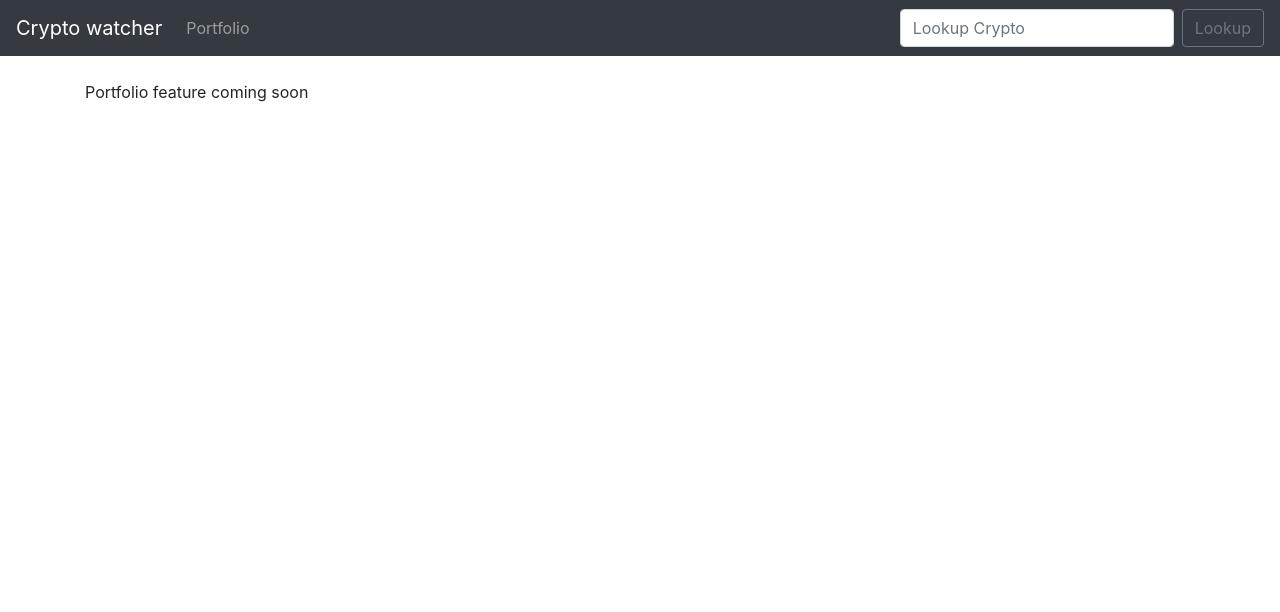
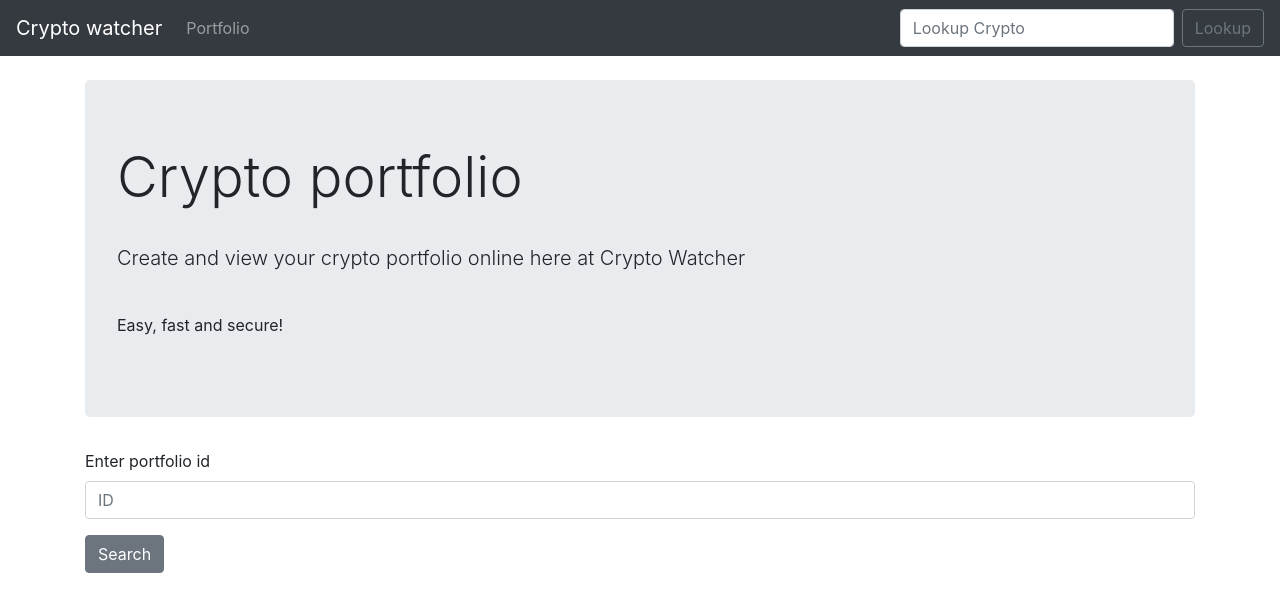
Before and after one commit to mihai-lascu/CryptoWatcher, a Django app: page /portfolio/ in a window 1280 px wide. Shown: the top 612 px of the page. Run offline with Django 3.2, Linux system fonts and the light colour scheme; some libraries are stand-ins or nearby versions.

Commit message:
Working at the Portfolio.

```diff
--- a/CryptoWatcher/mysite/crypto/templates/crypto/base.html
+++ b/CryptoWatcher/mysite/crypto/templates/crypto/base.html
@@ -13,7 +13,7 @@
   <body>
 
     <nav class="navbar navbar-expand-lg navbar-dark bg-dark">
-  <a class="navbar-brand" href="{% url 'home' %}">Crypto watcher</a>
+  <a class="navbar-brand" href="{% url 'crypto:home' %}">Crypto watcher</a>
   <button class="navbar-toggler" type="button" data-toggle="collapse" data-target="#navbarSupportedContent" aria-controls="navbarSupportedContent" aria-expanded="false" aria-label="Toggle navigation">
     <span class="navbar-toggler-icon"></span>
   </button>
@@ -21,10 +21,10 @@
   <div class="collapse navbar-collapse" id="navbarSupportedContent">
     <ul class="navbar-nav mr-auto">
       <li class="nav-item">
-        <a class="nav-link" href="{% url 'portfolio' %}">Portfolio</a>
+        <a class="nav-link" href="{% url 'crypto:portfolio' %}">Portfolio</a>
       </li>
     </ul>
-    <form class="form-inline my-2 my-lg-0" method="POST" action="{% url 'prices' %}">
+    <form class="form-inline my-2 my-lg-0" method="POST" action="{% url 'crypto:prices' %}">
       {% csrf_token %}
       <input class="form-control mr-sm-2" type="search" placeholder="Lookup Crypto" aria-label="Search" name="quote">
       <button class="btn btn-outline-secondary my-2 my-sm-0" type="submit">Lookup</button>
--- a/CryptoWatcher/mysite/crypto/templates/crypto/portfolio.html
+++ b/CryptoWatcher/mysite/crypto/templates/crypto/portfolio.html
@@ -1,6 +1,43 @@
 {% extends 'crypto/base.html' %}
 {% block content %}
 
-{{ notfound }}
+<div class="jumbotron">
+  <h1 class="display-4">Crypto portfolio</h1><br>
+  <p class="lead">Create and view your crypto portfolio online here at Crypto Watcher</p><br>
+  <p>Easy, fast and secure!</p>
+</div>
 
+{% if portfolio_password %}
+
+<h1>Portfolio feature coming soon</h1>
+
+
+{% elif portfolio_id %}
+
+<form method="POST" action="{% url 'crypto:portfolio' %}">
+  <div class="form-group mb-2">
+    <label for="staticEmail2">Portfolio ID:</label>
+    <input type="text" readonly class="form-control-plaintext" id="staticEmail2" value="{{ portfolio_id }}" name="portfolio_id">
+  </div>
+  <div class="form-group">
+    {% csrf_token %}
+    <label for="inputPassword">Portfolio password</label>
+    <input class="form-control mr-sm-2" type="password" id="inputPassword" placeholder="Password" name="portfolio_password">
+  </div>
+  <button class="btn btn-secondary my-2 my-sm-0" type="submit">Confirm</button>
+</form>
+
+
+{% elif notfound %}
+
+<form  method="POST" action="{% url 'crypto:portfolio' %}">
+  <div class="form-group">
+    {% csrf_token %}
+    <label for="portfolioSearch">Enter portfolio id</label>
+    <input class="form-control mr-sm-2" type="search" id="portfolioSearch" placeholder="ID" aria-label="Search" name="portfolio_id">
+  </div>
+  <button class="btn btn-secondary my-2 my-sm-0" type="submit">Search</button>
+</form>
+
+{% endif %}
 {% endblock %}
--- a/CryptoWatcher/mysite/crypto/urls.py
+++ b/CryptoWatcher/mysite/crypto/urls.py
@@ -1,8 +1,11 @@
 from django.urls import path
 from . import views
+
+app_name = 'crypto'
 
 urlpatterns = [
     path('', views.home, name="home"),
     path('prices/', views.prices, name="prices"),
     path('portfolio/', views.portfolio, name="portfolio"),
+    #path('portfolio/<int:portfolio_id>/', views.portfolio, name="portfolio"),
 ]
--- a/CryptoWatcher/mysite/crypto/views.py
+++ b/CryptoWatcher/mysite/crypto/views.py
@@ -22,5 +22,14 @@ def prices(request):
     return render(request, 'crypto/prices.html', {'quote': quote, 'coin': coin})
 
 def portfolio(request):
-    notfound = "Portfolio feature coming soon"
-    return render(request, 'crypto/portfolio.html', {'notfound': notfound })
+    if request.method == 'POST':
+        portfolio_id = request.POST['portfolio_id']
+        try:
+            portfolio_password = request.POST['portfolio_password']
+        except:
+            return render(request, 'crypto/portfolio.html', {'portfolio_id': portfolio_id})
+        else:
+            return render(request, 'crypto/portfolio.html', {'portfolio_id': portfolio_id, 'portfolio_password': portfolio_password})
+    else:
+        notfound = "Portfolio feature coming soon"
+        return render(request, 'crypto/portfolio.html', {'notfound': notfound })
```
